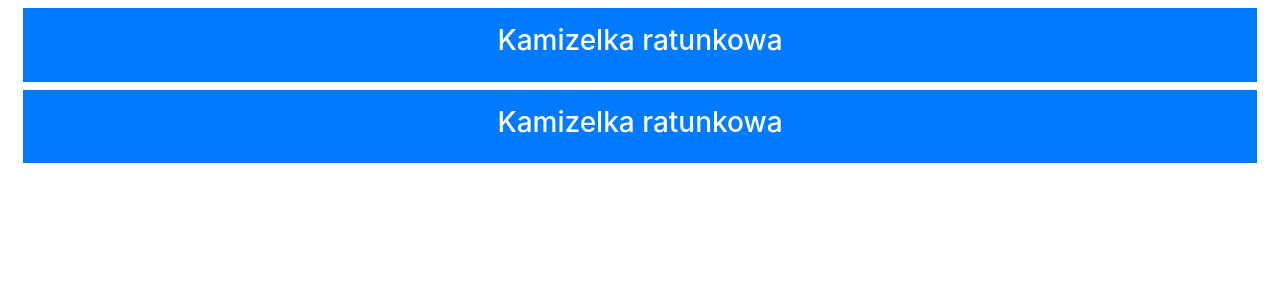
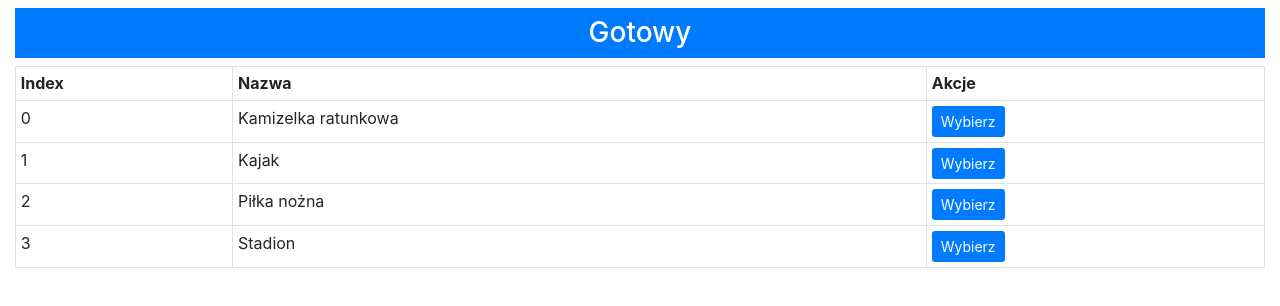
Before and after one commit to marekz/vuejs_simple_example, a Vue app in the folder templatesanddata/: page / in a window 1280 px wide. Shown: the top 306 px of the page. Built offline with nearby package versions, Linux system fonts and the light colour scheme.

Commit message:
Event handler with repeater and methods

```diff
--- a/templatesanddata/src/App.vue
+++ b/templatesanddata/src/App.vue
@@ -1,11 +1,14 @@
 <template>
   <div class="container-fluid">
-    <div class="bg-primary text-white text-center p-3 m-2">
-      <h3 v-on:click="handleEvent('Piłka nożna', $event)">{{ name }}</h3>
-    </div>
-    <div class="bg-primary text-white text-center p-3 m-2">
-      <h3 @click="handleEvent('Stadion', $event)">{{ name }}</h3>
-    </div>
+    <h3 class="bg-primary text-white text-center mt-2 p-2">{{ message }}</h3>
+    <table class="table table-sm table-striped table-bordered">
+      <tr><th>Index</th><th>Nazwa</th><th>Akcje</th></tr>
+      <tr v-for="(name, index) in names" v-bind:key="name">
+        <td>{{index}}</td>
+        <td>{{name}}</td>
+        <td><button class="btn btn-sm bg-primary text-white" v-on:click="handleClick(name)">Wybierz</button></td>
+      </tr>
+    </table>
   </div>
 </template>
 
@@ -14,12 +17,13 @@
   name: 'MyComponent',
   data: function () {
     return {
-        name: "Kamizelka ratunkowa"
+      message: "Gotowy",
+      names: ["Kamizelka ratunkowa", "Kajak", "Piłka nożna", "Stadion"]
     }
   },
   methods: {
-    handleEvent(name, $event) {
-      this.name = `${name} - ${$event.type}`;
+    handleClick(name) {
+      this.message = `Wybierz: ${name}`;
     }
   }
 }
```
